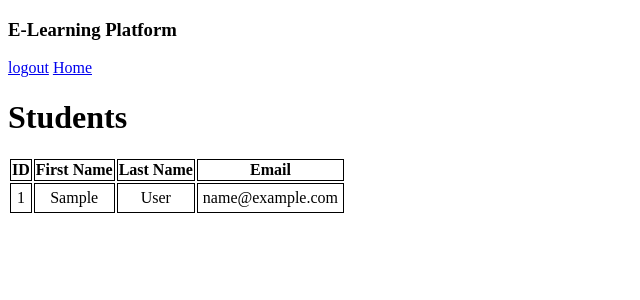
After one commit to venkata-naveen-varma/Learning-Space-application, a Django app: page /student/list in a window 1280 px wide. The commit adds this page. Shown: the top 300 px of the page, without its empty margins (0-640 px from the left). Run offline with Django 4.2, Linux system fonts and the light colour scheme; a user stored in the database is signed in; tables that the repository leaves empty hold one stand-in row (values such as "Sample post").

Commit message:
Listing students, instructors from institution home

```diff
--- a/e_learn/models.py
+++ b/e_learn/models.py
@@ -27,6 +27,8 @@ class Subscription(models.Model):
 class UserInstitutionRelation(models.Model):
     institution = models.ForeignKey(Institution, on_delete=models.CASCADE)
     user = models.ForeignKey(User, on_delete=models.CASCADE)
+    is_student = models.BooleanField(default=False)
+    is_instructor = models.BooleanField(default=False)
 
 class Course(models.Model):
     name = models.CharField(max_length=60)
--- a/e_learn/templates/institution_home.html
+++ b/e_learn/templates/institution_home.html
@@ -5,7 +5,9 @@
     <h1>Institution Home</h1>
     <a href="{% url 'student_signup' %}">Register Student</a> <br>
     <a href="{% url 'instructor_signup' %}">Register Instructor</a> <br>
-    <a href="{% url 'create_course' %}">Create Course</a>
-
+    <a href="{% url 'create_course' %}">Create Course</a> <br>
+    <a href="{% url 'course_list' %}">List Of Courses</a> <br>
+    <a href="{% url 'student_list' %}">List Of Students</a> <br>
+    <a href="{% url 'instructor_list' %}">List Of Instructors</a> <br>
     <br> <br> {{ msg }}
 {% endblock %}
--- /dev/null
+++ b/e_learn/templates/institution_users_list.html
@@ -0,0 +1,36 @@
+{% extends "base_loggedIn.html" %}
+
+{% block body %}
+    <a href="{% url 'institution_home' %}">Home</a>
+
+    {% if student_exist %}
+        <h1>Students</h1>
+    {% else %}
+        <h1>Instructors</h1>
+    {% endif %}
+
+    {% if student_exist or instructor_exist %}
+        <table>
+            <thead>
+                <tr>
+                    <th scope="col" style="border: 1px solid black;"> ID </th>
+                    <th scope="col" style="border: 1px solid black;"> First Name </th>
+                    <th scope="col" style="border: 1px solid black;"> Last Name </th>
+                    <th scope="col" style="border: 1px solid black;"> Email </th>
+                </tr>
+            </thead>
+            <tbody>
+                {% for user in user_list %}
+                    <tr>
+                        <td style="border: 1px solid black;padding: 5px" align="center">{{ user.id }}</td>
+                        <td style="border: 1px solid black;padding: 5px" align="center">{{ user.first_name }}</td>
+                        <td style="border: 1px solid black;padding: 5px" align="center">{{ user.last_name }}</td>
+                        <td style="border: 1px solid black;padding: 5px" align="center">{{ user.email }}</td>
+                    </tr>
+                {% endfor %}
+            </tbody>
+        </table>
+    {% endif %}
+
+    <br> <br> {{ msg }}
+{% endblock %}
--- a/e_learn/urls.py
+++ b/e_learn/urls.py
@@ -8,9 +8,11 @@ urlpatterns = [
 
     path('student/signup', views.student_signup, name='student_signup'),
     path('student/home', views.student_home, name='student_home'),
+    path('student/list', views.student_list, name='student_list'),
 
     path('instructor/signup', views.instructor_signup, name='instructor_signup'),
     path('instructor/home', views.instructor_home, name='instructor_home'),
+    path('instructor/list', views.instructor_list, name='instructor_list'),
 
     path('payment', views.payment, name='payment'),
 
@@ -18,4 +20,5 @@ urlpatterns = [
     path('institution/home', views.institution_home, name='institution_home'),
 
     path('course/create', views.create_course, name='create_course'),
+    path('course/list', views.course_list, name='course_list'),
 ]
--- a/e_learn/views.py
+++ b/e_learn/views.py
@@ -25,14 +25,28 @@ def signup_func(request, user_type):
             new_password1 = request.POST.get('password1')
             new_password2 = request.POST.get('password2')
             new_email = request.POST.get('email')
+        try:
+            username_exists = User.objects.get(username=new_email)
+        except Exception as e:
+            username_exists = None
+
+        if username_exists is not None:
+            msg = {'msg': "Username/Email already exists!"}
+            if user_type == "institution":
+                return render(request, 'institution_signup.html', msg)
+            elif user_type == "student":
+                return render(request, 'student_signup.html', msg)
+            else:
+                return render(request, 'instructor_signup.html', msg)
 
         if new_password1 != new_password2:
+            msg = {'msg': "Passwords do not match!"}
             if user_type == "institution":
-                return render(request, 'institution_signup.html', {'msg': "Passwords do not match!!!"})
+                return render(request, 'institution_signup.html', msg)
             elif user_type == "student":
-                return render(request, 'student_signup.html', {'msg': "Passwords do not match!!!"})
+                return render(request, 'student_signup.html', msg)
             else:
-                return render(request, 'instructor_signup.html', {'msg': "Passwords do not match!!!"})
+                return render(request, 'instructor_signup.html', msg)
         else:
             if user_type == "institution":
                 new_user = User(first_name=new_name, username=new_email, email=new_email, password=new_password1, is_institution=True)
@@ -46,14 +60,14 @@ def signup_func(request, user_type):
                 new_user = User(first_name=new_first_name, last_name=new_last_name, email=new_email, password=new_password1, is_student=True, username=new_email)
                 new_user.save()
                 institution_obj = Institution.objects.get(user=request.user)
-                new_relation = UserInstitutionRelation(institution=institution_obj, user=new_user)
+                new_relation = UserInstitutionRelation(institution=institution_obj, user=new_user, is_student=True)
                 new_relation.save()
                 return render(request, 'institution_home.html', {'msg': "Student Registered Successfully!"})
             else:
                 new_user = User(first_name=new_first_name, last_name=new_last_name, email=new_email, password=new_password1, is_instructor=True, username=new_email)
                 new_user.save()
                 institution_obj = Institution.objects.get(user=request.user)
-                new_relation = UserInstitutionRelation(institution=institution_obj, user=new_user)
+                new_relation = UserInstitutionRelation(institution=institution_obj, user=new_user, is_instructor=True)
                 new_relation.save()
                 return render(request, 'institution_home.html', {'msg': "Instructor Registered Successfully!"})
     else:
@@ -80,23 +94,24 @@ def payment(request):
     """ Validate institution details and Payment gateway page, path='payment' """
     if request.method == 'POST':
         new_name = request.POST.get('name')
+        new_email = request.POST.get('email')
         new_password1 = request.POST.get('password1')
         new_password2 = request.POST.get('password2')
         currency = request.POST.get('currency')
         try:
-            name_found = Institution.objects.get(name=new_name)
+            username_found = User.objects.get(username=new_email)
         except Exception as e:
-            name_found = None
-        if name_found is None:
+            username_found = None
+        if username_found is None:
             if new_password1 == new_password2:
                 plan = request.POST.get('plan')
                 if plan == "basic":
-                    amount_to_be_paid = 1000
+                    amount_to_be_paid = 2000
                 else:
-                    amount_to_be_paid = 1500
+                    amount_to_be_paid = 3500
                 if currency == 'USD':
                     amount_to_be_paid = amount_to_be_paid*0.74
-                institution_details = {"name": request.POST.get('name'), "email": request.POST.get('email'), "password": request.POST.get('password1'), "amount": amount_to_be_paid, "plan": plan, "currency": currency}
+                institution_details = {"name": new_name, "email": new_email, "password": new_password1, "amount": amount_to_be_paid, "plan": plan, "currency": currency}
                 request.session["institution_details"] = institution_details
                 return render(request, 'payment.html', institution_details)
             else:
@@ -172,11 +187,51 @@ def create_course(request):
     else:
         return render(request, 'create_course.html')
 
-# @login_required(login_url='institution_login')
-# def all_courses(request):
-#     """ Listing all courses of an Institution """
-#     list_of_courses =
-#
+@login_required(login_url='institution_login')
+def course_list(request):
+    """ Listing all courses of an Institution, path='course/list """
+    try:
+        current_institution = Institution.objects.get(user=request.user)
+    except Exception as e:
+        return render(request, 'institution_home.html', {'msg': 'Institution details not found!'})
+    try:
+        course_lst = Course.objects.filter(institution=current_institution)
+        return render(request, 'course_list.html', {'course_list': course_lst, 'course_exist': True})
+    except Exception as e:
+        return render(request, 'institution_home.html', {'msg': 'Course not created yet, try creating a new course!'})
+
+@login_required(login_url='institution_login')
+def student_list(request):
+    """ Listing all students of an Institution, path='student/list """
+    try:
+        current_institution = Institution.objects.get(user=request.user)
+    except Exception as e:
+        return render(request, 'institution_home.html', {'msg': 'Institution details not found!'})
+    try:
+        details_lst = UserInstitutionRelation.objects.filter(institution=current_institution, is_student=True)
+        student_lst = []
+        for i in details_lst:
+            student_lst.append(i.user)
+        return render(request, 'institution_users_list.html', {'user_list': student_lst, 'student_exist': True})
+    except Exception as e:
+        return render(request, 'institution_home.html', {'msg': 'Students not registered yet, try registering a new student!'})
+
+@login_required(login_url='institution_login')
+def instructor_list(request):
+    """ Listing all instructors of an Institution, path='instructor/list """
+    try:
+        current_institution = Institution.objects.get(user=request.user)
+    except Exception as e:
+        return render(request, 'institution_home.html', {'msg': 'Institution details not found!'})
+    try:
+        details_lst = UserInstitutionRelation.objects.filter(institution=current_institution, is_instructor=True)
+        instructor_lst = []
+        for i in details_lst:
+            instructor_lst.append(i.user)
+        return render(request, 'institution_users_list.html', {'user_list': instructor_lst, 'instructor_exist': True})
+    except Exception as e:
+        return render(request, 'institution_home.html', {'msg': 'Students not registered yet, try registering a new student!'})
+
 # def add_student_to_course(request):
 #     """ Add a student to a course, path='institution/course_student'"""
 #     return render(request, '.html', {'user_lst': User.objects.all()})
```
Also changed, not shown: e_learn/templates/course_list.html (added, +27 -0 lines), e_learn/templates/view_users.html (deleted, +0 -25 lines), e_learn/migrations/0006_userinstitutionrelation_is_instructor_and_more.py (added).
